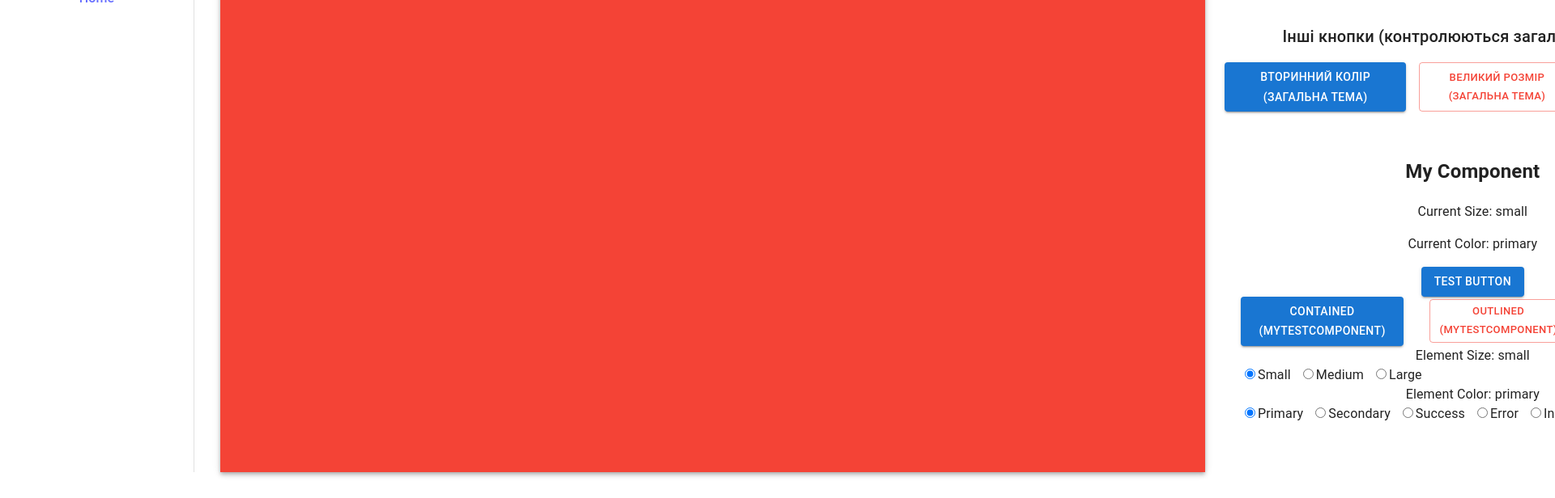
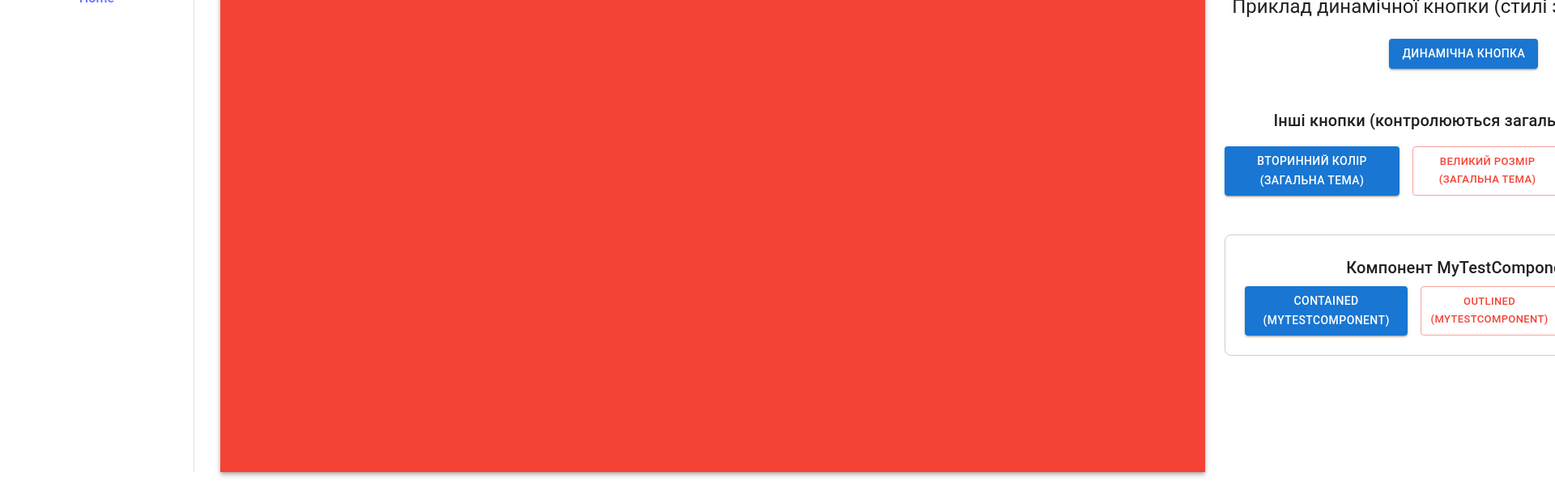
Before and after one commit to ybabenkoJapp/react-tutorial-and-components, a React (Vite) app: page / in a window 1280 px wide. Shown: the part 216-832 px from the top of the page at 81% size, 1920 px wide, since content can reach past the window. Built offline with nearby package versions, Linux system fonts and the light colour scheme.

Commit message:
refactor(MyTestComponent.tsx): commented code and new functionality

```diff
--- a/src/components/MyTestComponent.tsx
+++ b/src/components/MyTestComponent.tsx
@@ -1,132 +1,165 @@
-import { Button,Stack } from "@mui/material";
-import { useMyCustomTheme } from "../myCustomHooks/useMyCustomTheme";
+// commented due code merging start
+// import { Button,Stack } from "@mui/material";
+// import { useMyCustomTheme } from "../myCustomHooks/useMyCustomTheme";
 
-export default function MyTestComponent({children}) {
-  const {
-    componentSizeValue,
-    componentColorValue,
-    handleComponentSizeChange,
-    handleComponentColorChange,
-  } = useMyCustomTheme();
+// export default function MyTestComponent({children}) {
+//   const {
+//     componentSizeValue,
+//     componentColorValue,
+//     handleComponentSizeChange,
+//     handleComponentColorChange,
+//   } = useMyCustomTheme();
 
+//   return (
+//     <div style={{ padding: 20 }}>
+//       <h2>My Component</h2>
+//       <p>Current Size: {componentSizeValue}</p>
+//       <p>Current Color: {componentColorValue}</p>
+//       <Button variant="contained">Test Button</Button>
+//       {children && (
+//         <Stack
+//           direction="row"
+//           spacing={4}
+//           sx={{
+//             justifyContent: "space-around",
+//             alignItems: "center",
+//           }}
+//         >
+//           {children}
+//         </Stack>
+//       )}
+//       <div>
+//         <label>Element Size: {componentSizeValue}</label>
+//         <div style={{ display: "flex", gap: "10px" }}>
+//           <label>
+//             <input
+//               type="radio"
+//               value="small"
+//               checked={componentSizeValue === "small"}
+//               onChange={() => handleComponentSizeChange("small")}
+//             />
+//             Small
+//           </label>
+//           <label>
+//             <input
+//               type="radio"
+//               value="medium"
+//               checked={componentSizeValue === "medium"}
+//               onChange={() => handleComponentSizeChange("medium")}
+//             />
+//             Medium
+//           </label>
+//           <label>
+//             <input
+//               type="radio"
+//               value="large"
+//               checked={componentSizeValue === "large"}
+//               onChange={() => handleComponentSizeChange("large")}
+//             />
+//             Large
+//           </label>
+//         </div>
+//       </div>
+//       <div>
+//         <label>Element Color: {componentColorValue}</label>
+//         <div style={{ display: "flex", gap: "10px" }}>
+//           <label>
+//             <input
+//               type="radio"
+//               value="primary"
+//               checked={componentColorValue === "primary"}
+//               onChange={() => handleComponentColorChange("primary")}
+//             />
+//             Primary
+//           </label>
+//           <label>
+//             <input
+//               type="radio"
+//               value="secondary"
+//               checked={componentColorValue === "secondary"}
+//               onChange={() => handleComponentColorChange("secondary")}
+//             />
+//             Secondary
+//           </label>
+//           <label>
+//             <input
+//               type="radio"
+//               value="success"
+//               checked={componentColorValue === "success"}
+//               onChange={() => handleComponentColorChange("success")}
+//             />
+//             Success
+//           </label>
+//           <label>
+//             <input
+//               type="radio"
+//               value="error"
+//               checked={componentColorValue === "error"}
+//               onChange={() => handleComponentColorChange("error")}
+//             />
+//             Error
+//           </label>
+//           <label>
+//             <input
+//               type="radio"
+//               value="info"
+//               checked={componentColorValue === "info"}
+//               onChange={() => handleComponentColorChange("info")}
+//             />
+//             Info
+//           </label>
+//           <label>
+//             <input
+//               type="radio"
+//               value="warning"
+//               checked={componentColorValue === "warning"}
+//               onChange={() => handleComponentColorChange("warning")}
+//             />
+//             Warning
+//           </label>
+//           <label>
+//             <input
+//               type="radio"
+//               value="inherit"
+//               checked={componentColorValue === "inherit"}
+//               onChange={() => handleComponentColorChange("inherit")}
+//             />
+//             Inherit
+//           </label>
+//         </div>
+//       </div>
+//     </div>
+//   );
+// }
+// commented due code merging end
+
+// new code start
+import React from "react";
+import { Box, Typography } from "@mui/material";
+
+interface MyTestComponentProps {
+  children?: React.ReactNode;
+}
+
+const MyTestComponent: React.FC<MyTestComponentProps> = ({ children }) => {
   return (
-    <div style={{ padding: 20 }}>
-      <h2>My Component</h2>
-      <p>Current Size: {componentSizeValue}</p>
-      <p>Current Color: {componentColorValue}</p>
-      <Button variant="contained">Test Button</Button>
-      {children && (
-        <Stack
-          direction="row"
-          spacing={4}
-          sx={{
-            justifyContent: "space-around",
-            alignItems: "center",
-          }}
-        >
-          {children}
-        </Stack>
-      )}
-      <div>
-        <label>Element Size: {componentSizeValue}</label>
-        <div style={{ display: "flex", gap: "10px" }}>
-          <label>
-            <input
-              type="radio"
-              value="small"
-              checked={componentSizeValue === "small"}
-              onChange={() => handleComponentSizeChange("small")}
-            />
-            Small
-          </label>
-          <label>
-            <input
-              type="radio"
-              value="medium"
-              checked={componentSizeValue === "medium"}
-              onChange={() => handleComponentSizeChange("medium")}
-            />
-            Medium
-          </label>
-          <label>
-            <input
-              type="radio"
-              value="large"
-              checked={componentSizeValue === "large"}
-              onChange={() => handleComponentSizeChange("large")}
-            />
-            Large
-          </label>
-        </div>
-      </div>
-      <div>
-        <label>Element Color: {componentColorValue}</label>
-        <div style={{ display: "flex", gap: "10px" }}>
-          <label>
-            <input
-              type="radio"
-              value="primary"
-              checked={componentColorValue === "primary"}
-              onChange={() => handleComponentColorChange("primary")}
-            />
-            Primary
-          </label>
-          <label>
-            <input
-              type="radio"
-              value="secondary"
-              checked={componentColorValue === "secondary"}
-              onChange={() => handleComponentColorChange("secondary")}
-            />
-            Secondary
-          </label>
-          <label>
-            <input
-              type="radio"
-              value="success"
-              checked={componentColorValue === "success"}
-              onChange={() => handleComponentColorChange("success")}
-            />
-            Success
-          </label>
-          <label>
-            <input
-              type="radio"
-              value="error"
-              checked={componentColorValue === "error"}
-              onChange={() => handleComponentColorChange("error")}
-            />
-            Error
-          </label>
-          <label>
-            <input
-              type="radio"
-              value="info"
-              checked={componentColorValue === "info"}
-              onChange={() => handleComponentColorChange("info")}
-            />
-            Info
-          </label>
-          <label>
-            <input
-              type="radio"
-              value="warning"
-              checked={componentColorValue === "warning"}
-              onChange={() => handleComponentColorChange("warning")}
-            />
-            Warning
-          </label>
-          <label>
-            <input
-              type="radio"
-              value="inherit"
-              checked={componentColorValue === "inherit"}
-              onChange={() => handleComponentColorChange("inherit")}
-            />
-            Inherit
-          </label>
-        </div>
-      </div>
-    </div>
+    <Box
+      sx={{
+        mt: 4,
+        p: 3,
+        border: "1px solid #ccc",
+        borderRadius: "8px",
+        width: "100%",
+        maxWidth: 600,
+      }}
+    >
+      <Typography variant="h6" gutterBottom>
+        Компонент MyTestComponent:
+      </Typography>
+      <Box sx={{ display: "flex", gap: 2 }}>{children}</Box>
+    </Box>
   );
-}
+};
+
+export default MyTestComponent;
+// new code end
```
